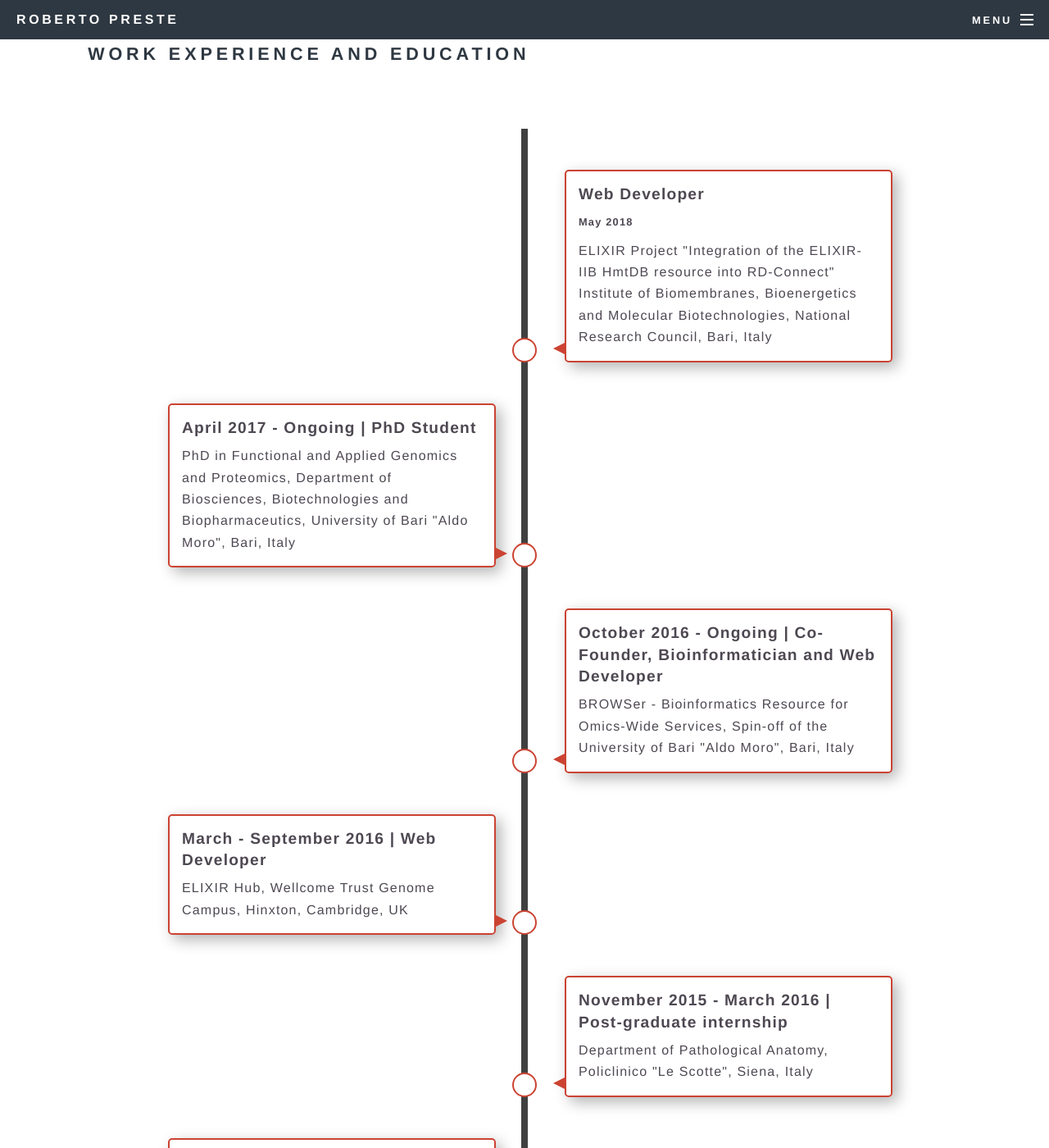
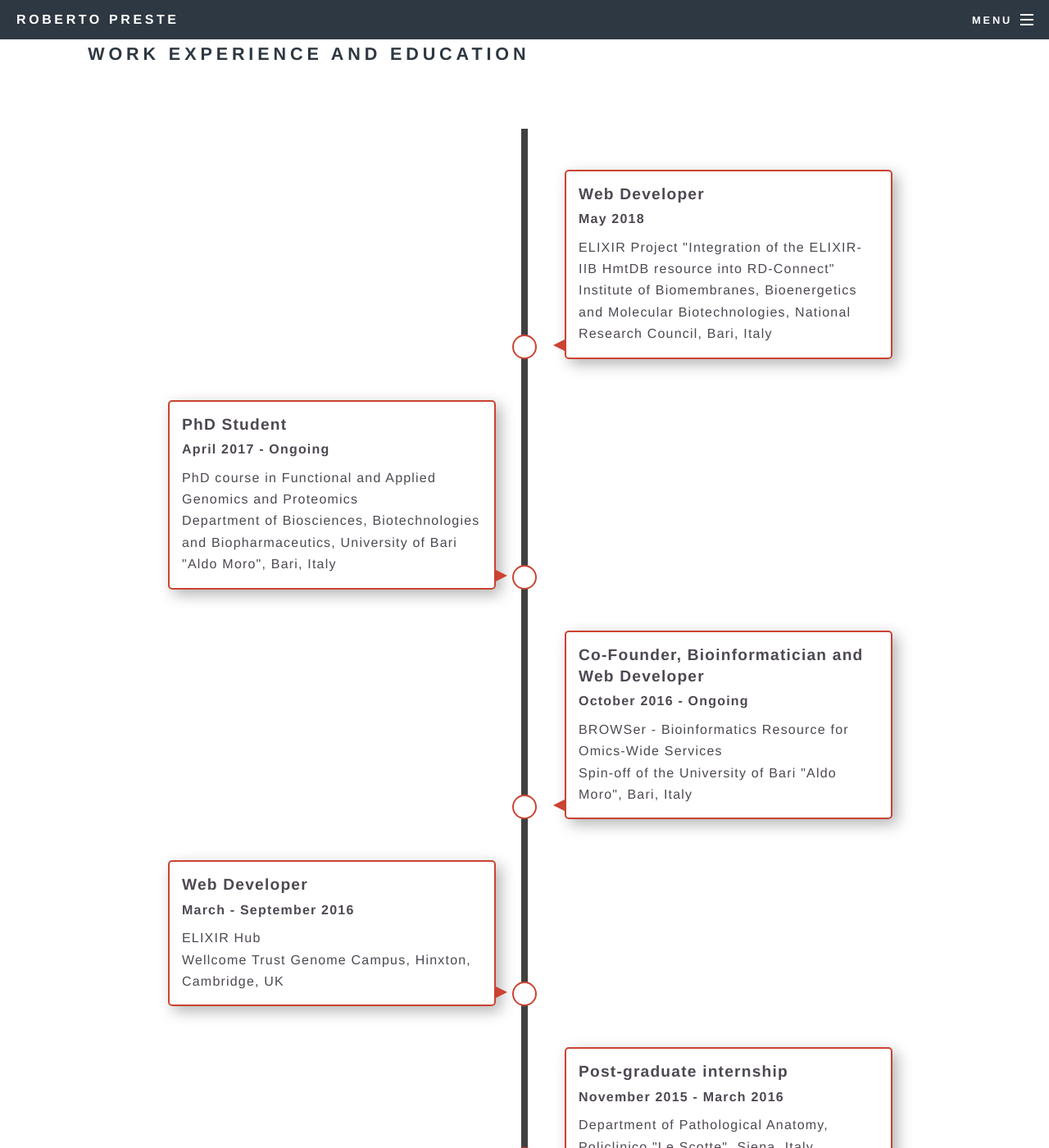
Before and after one commit to robertopreste/robertopreste.github.io, a Jekyll site: the page built from _posts/1991-01-02-curriculum.html, in a window 1280 px wide and 1400 px high, scrolled down 1276 px. Shown: the whole window at 82% size. Built offline with Jekyll 4.4.1, drawn with Linux system fonts in a browser that asks for light colours; a script that is not in the unit is left out; some of the changed text lies outside the part shown.

Commit message:
New layout for Work Experience section

```diff
--- a/_includes/cv.html
+++ b/_includes/cv.html
@@ -89,12 +89,12 @@
         display: block;
         font-size: 1.2rem;
         font-weight: bold;
-        margin-bottom: 8px;
+        margin-bottom: 4px;
     }
 
     timesm {
         display: block;
-        font-size: 0.8rem;
+        font-size: 1.0rem;
         font-weight: bold;
         margin-bottom: 8px;
     }
@@ -173,26 +173,36 @@
                 ELIXIR Project "Integration of the ELIXIR-IIB HmtDB resource into RD-Connect" <br>
                 Institute of Biomembranes, Bioenergetics and Molecular Biotechnologies, National Research Council, Bari, Italy</div></li>
         <li>
-            <div><time>April 2017 - Ongoing
-                | PhD Student</time> PhD in Functional and Applied Genomics and Proteomics, Department of Biosciences, Biotechnologies and Biopharmaceutics, University of Bari "Aldo Moro", Bari, Italy</div></li>
+            <div><time>PhD Student</time>
+                <timesm>April 2017 - Ongoing</timesm>
+                PhD course in Functional and Applied Genomics and Proteomics <br>
+                Department of Biosciences, Biotechnologies and Biopharmaceutics, University of Bari "Aldo Moro", Bari, Italy</div></li>
         <li>
-            <div><time>October 2016 - Ongoing
-                | Co-Founder, Bioinformatician and Web Developer</time> BROWSer - Bioinformatics Resource for Omics-Wide Services, Spin-off of the University of Bari "Aldo Moro", Bari, Italy</div></li>
+            <div><time>Co-Founder, Bioinformatician and Web Developer</time>
+                <timesm>October 2016 - Ongoing</timesm>
+                BROWSer - Bioinformatics Resource for Omics-Wide Services <br>
+                Spin-off of the University of Bari "Aldo Moro", Bari, Italy</div></li>
         <li>
-            <div><time>March - September 2016
-                | Web Developer</time> ELIXIR Hub, Wellcome Trust Genome Campus, Hinxton, Cambridge, UK</div></li>
+            <div><time>Web Developer</time>
+                <timesm>March - September 2016</timesm>
+                ELIXIR Hub <br>
+                Wellcome Trust Genome Campus, Hinxton, Cambridge, UK</div></li>
         <li>
-            <div><time>November 2015 - March 2016
-                | Post-graduate internship</time> Department of Pathological Anatomy, Policlinico "Le Scotte", Siena, Italy</div></li>
+            <div><time>Post-graduate internship</time>
+                <timesm>November 2015 - March 2016</timesm>
+                Department of Pathological Anatomy, Policlinico "Le Scotte", Siena, Italy</div></li>
         <li>
-            <div><time>2015
-                | MSc in Cellular and Molecular Biology</time> Department of Biosciences, Biotechnologies and Biopharmaceutics, University of Bari "Aldo Moro", Bari, Italy</div></li>
+            <div><time>MSc in Cellular and Molecular Biology</time>
+                <timesm>2015</timesm>
+                Department of Biosciences, Biotechnologies and Biopharmaceutics, University of Bari "Aldo Moro", Bari, Italy</div></li>
         <li>
-            <div><time>2013
-                | BSc in Medical and Pharmaceuticals Biotechnologies</time> Department of Biosciences, Biotechnologies and Biopharmaceutics, University of Bari "Aldo Moro", Bari, Italy</div></li>
+            <div><time>BSc in Medical and Pharmaceuticals Biotechnologies</time>
+                <timesm>2013</timesm>
+                Department of Biosciences, Biotechnologies and Biopharmaceutics, University of Bari "Aldo Moro", Bari, Italy</div></li>
         <li>
-            <div><time>2009
-                | High school Diploma</time> Liceo Scientifico - Biologico, I.T.A.S. Principess Maria Pia, Taranto, Italy</div></li>
+            <div><time>High school Diploma</time>
+                <timesm>2009</timesm>
+                Liceo Scientifico - Biologico, I.T.A.S. Principess Maria Pia, Taranto, Italy</div></li>
     </ul>
 </section>
 
```
